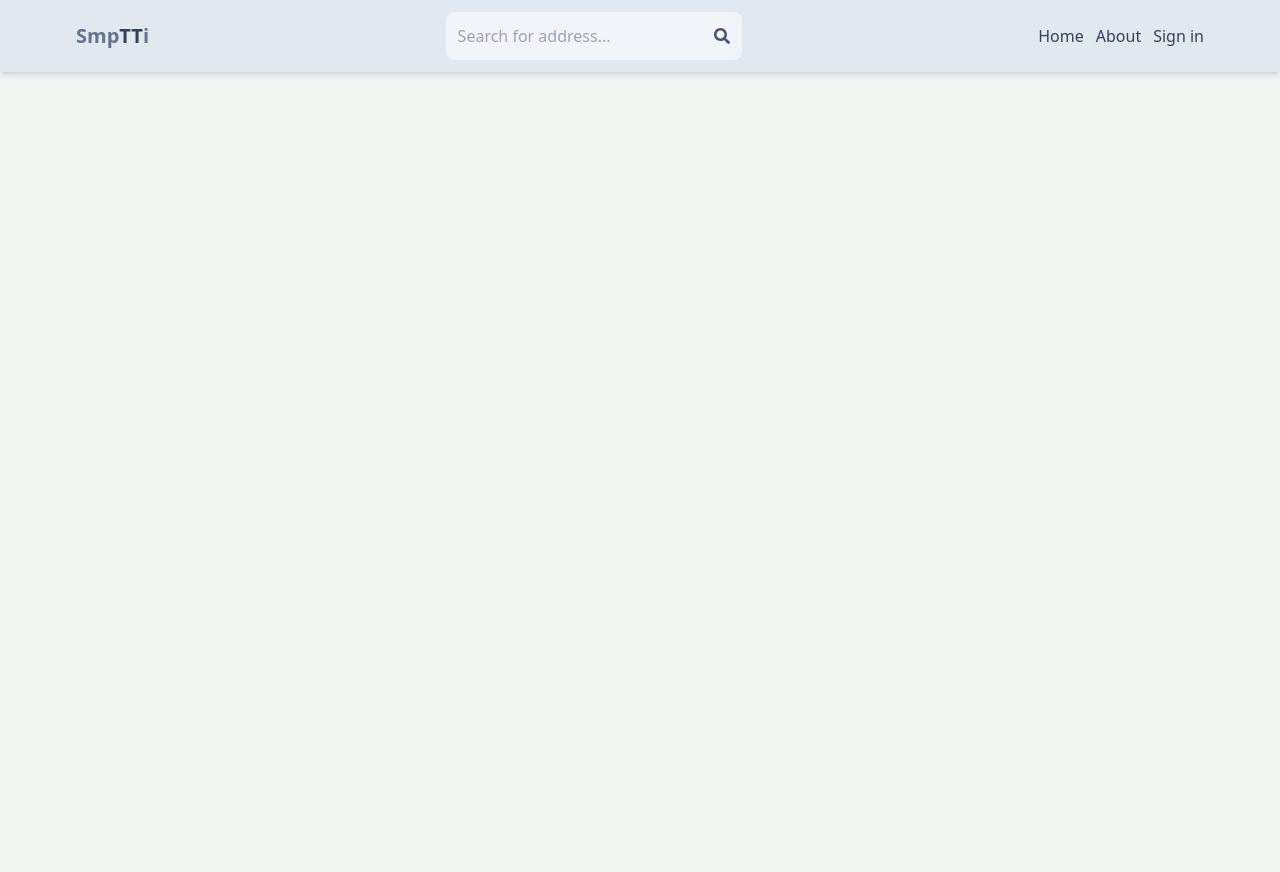
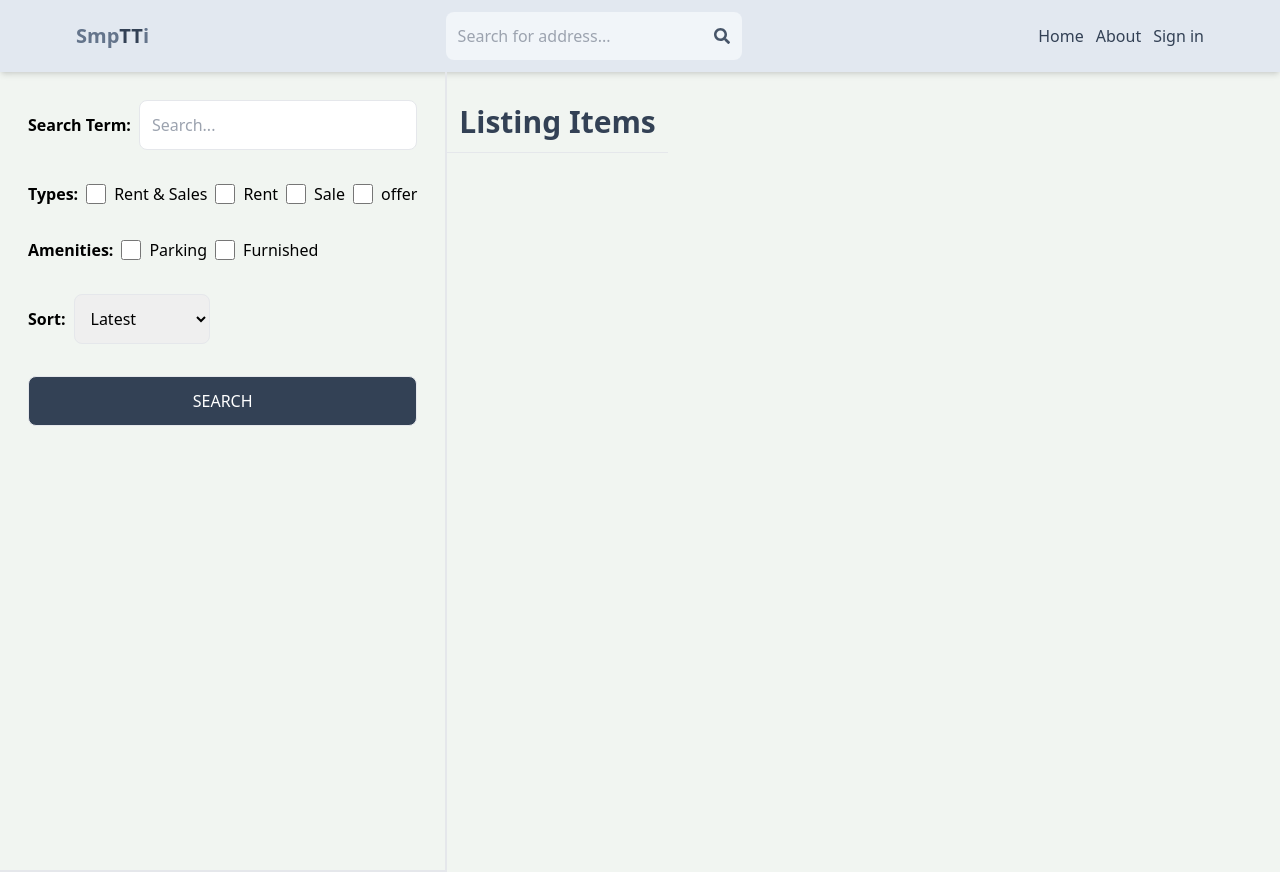
Before and after one commit to gargvarunjec/SmpTTi, a React (Vite) app in the folder client/: page /search in a window 1280 px wide. Before the commit the page ends 800 px from the top, so only its background shows below. Built offline with nearby package versions, Linux system fonts and the light colour scheme; no server answers.

Commit message:
added searchpage ui

```diff
--- a/client/package.json
+++ b/client/package.json
@@ -16,9 +16,10 @@
     "react": "^18.2.0",
     "react-dom": "^18.2.0",
     "react-icons": "^4.11.0",
-    "react-notifications-component": "^4.0.1",
+    "react-notifications": "^1.7.4",
     "react-redux": "^8.1.3",
     "react-router-dom": "^6.17.0",
+    "react-toastify": "^9.1.3",
     "redux-persist": "^6.0.0",
     "swiper": "^11.0.4"
   },
--- a/client/src/App.jsx
+++ b/client/src/App.jsx
@@ -1,6 +1,8 @@
+// @ts-ignore
 import React from "react";
 import { BrowserRouter, Routes, Route } from "react-router-dom";
-
+import { ToastContainer, toast } from "react-toastify";
+import "react-toastify/dist/ReactToastify.css";
 import Home from "./pages/Home";
 import About from "./pages/About";
 import Profile from "./pages/Profile";
@@ -11,6 +13,7 @@ import PrivateRoute from "./components/PrivateRoute";
 import CreateListing from "./pages/CreateListing";
 import UpdateListing from "./pages/UpdateListing";
 import Listing from "./pages/Listing";
+import Search from "./pages/Search";
 
 function App() {
   return (
@@ -22,6 +25,7 @@ function App() {
         <Route path="/sign-in" element={<SignIn />} />
         <Route path="/Sign-up" element={<SignUp />} />
         <Route path="/listing/:listingId" element={<Listing />} />
+        <Route path="/search" element={<Search />} />
         <Route element={<PrivateRoute />}>
           <Route path="/profile" element={<Profile />} />
           <Route path="/create-listing" element={<CreateListing />} />
@@ -31,6 +35,7 @@ function App() {
           />
         </Route>
       </Routes>
+      <ToastContainer position="top-right" autoClose={2000} />
     </BrowserRouter>
   );
 }
--- a/client/src/pages/Profile.jsx
+++ b/client/src/pages/Profile.jsx
@@ -19,6 +19,7 @@ import {
   updateUserStart,
   updateUserSuccess,
 } from "../redux/user/userSlice";
+import { toast } from "react-toastify";
 
 export default function Profile() {
   const { currentUser, loading, error } = useSelector((state) => state.user);
@@ -85,8 +86,12 @@ export default function Profile() {
       }
       dispatch(updateUserSuccess(data));
       setUpdateSuccess(true);
+      toast.success("User has been successfully Updated", {
+        className: "bg-slate-700 text-white",
+      });
     } catch (error) {
       dispatch(updateUserFailure(error.message));
+      toast.error(error.message);
     }
   };
 
@@ -103,8 +108,10 @@ export default function Profile() {
         return;
       }
       dispatch(deleteUserSuccess(data));
+      toast.success("User has been successfully deleted");
     } catch (error) {
       dispatch(deleteUserFailure(error.message));
+      toast.error(error.message);
     }
   };
 
@@ -118,6 +125,9 @@ export default function Profile() {
         return;
       }
       dispatch(signOutSuccess(data));
+      toast.success("User Signed Out Successfully", {
+        className: "bg-slate-700 text-white",
+      });
     } catch (error) {
       dispatch(signOutFailure(error.message));
     }
--- /dev/null
+++ b/client/src/pages/Search.jsx
@@ -0,0 +1,71 @@
+import React from "react";
+
+export default function Search() {
+  return (
+    <div className="flex flex-col md:flex-row">
+      <div className="p-7 border-b-2 sm:border-r-2 md:min-h-screen">
+        <form className="flex flex-col gap-8">
+          <div className="flex items-center gap-2">
+            <label className="whitespace-nowrap font-semibold">
+              Search Term:{" "}
+            </label>
+            <input
+              type="text"
+              id="searchTerm"
+              placeholder="Search... "
+              className="rounded-lg p-3 w-full border"
+            />
+          </div>
+          <div className="flex gap-2 items-center flex-wrap">
+            <label className="font-semibold">Types:</label>
+            <div className="flex gap-2">
+              <input className="w-5" type="checkbox" id="all" />
+              <span>Rent & Sales</span>
+            </div>
+            <div className="flex gap-2">
+              <input className="w-5" type="checkbox" id="rent" />
+              <span>Rent</span>
+            </div>
+            <div className="flex gap-2">
+              <input className="w-5" type="checkbox" id="sale" />
+              <span>Sale</span>
+            </div>
+            <div className="flex gap-2">
+              <input className="w-5" type="checkbox" id="offer" />
+              <span>offer</span>
+            </div>
+          </div>
+          <div className="flex gap-2 items-center flex-wrap">
+            <label className="font-semibold">Amenities:</label>
+            <div className="flex gap-2">
+              <input className="w-5" type="checkbox" id="parking" />
+              <span>Parking</span>
+            </div>
+            <div className="flex gap-2">
+              <input className="w-5" type="checkbox" id="furnished" />
+              <span>Furnished</span>
+            </div>
+          </div>
+
+          <div className="flex items-center gap-2">
+            <label className="font-semibold">Sort:</label>
+            <select className="border p-3 rounded-lg" id="sort_order">
+              <option>Latest</option>
+              <option>High to low</option>
+              <option>Low to High</option>
+              <option>Oldest</option>
+            </select>
+          </div>
+          <button className="border bg-slate-700 uppercase rounded-lg text-white hover:opacity-95 p-3">
+            Search
+          </button>
+        </form>
+      </div>
+      <div className="">
+        <h1 className="font-semibold text-3xl border-b p-3 mt-5 text-slate-700">
+          Listing Items
+        </h1>
+      </div>
+    </div>
+  );
+}
--- a/client/src/pages/SignUp.jsx
+++ b/client/src/pages/SignUp.jsx
@@ -1,7 +1,7 @@
 import { useState } from "react";
 import { Link, useNavigate } from "react-router-dom";
 import OAuth from "../components/OAuth";
-
+import { toast } from "react-toastify";
 
 export default function SignUp() {
   const [formData, setFormData] = useState({});
@@ -34,13 +34,16 @@ export default function SignUp() {
         setError(data.message);
         return;
       }
+
       setLoading(false);
       setError(null);
 
-      navigate('/sign-in');
+      toast.success("User Created Successfully");
+      navigate("/sign-in");
     } catch (error) {
       // console.log("hey");
       setLoading(false);
+      toast.error(error.message);
       setError(error.message);
     }
   };
```
Also changed, not shown: 1 other file (tests, documents, lock files or other folders).
